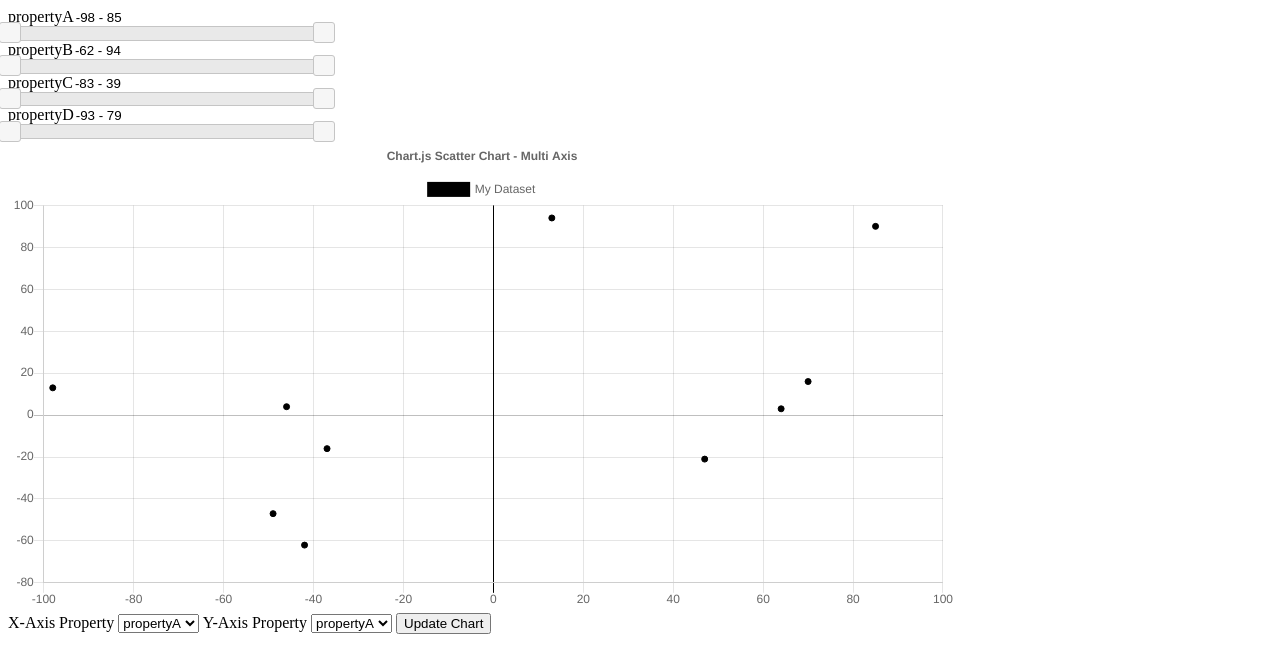
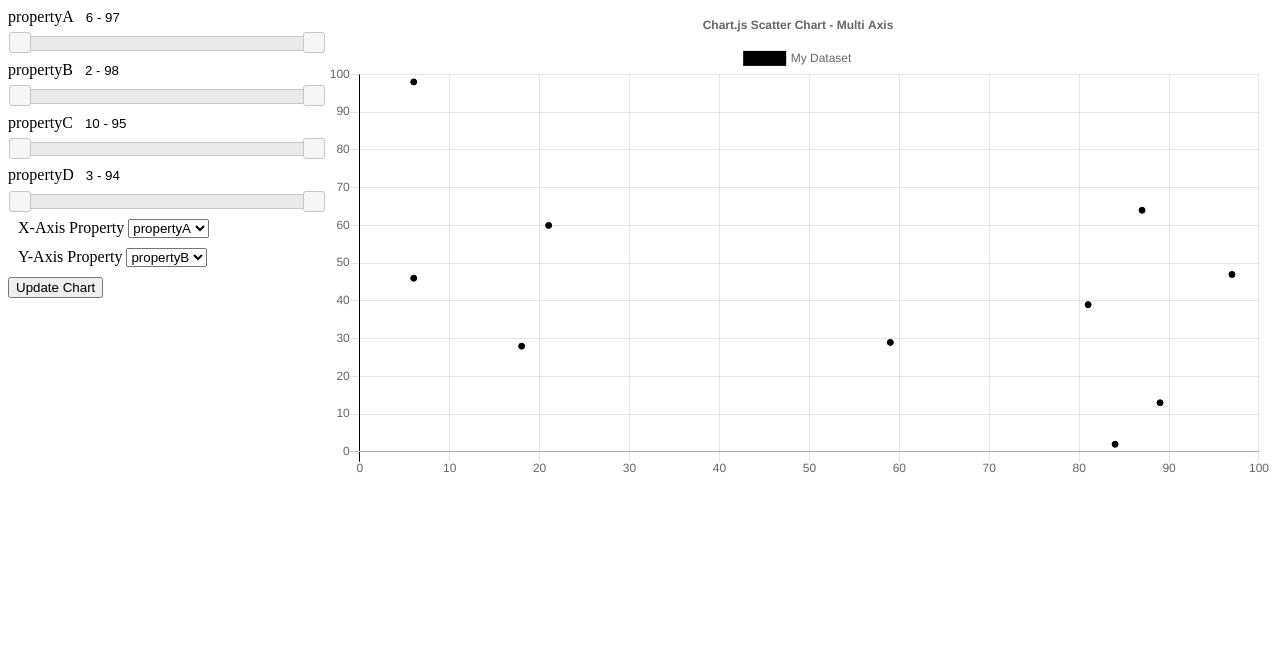
Before and after one commit to apillard/apillard.github.io, a plain HTML site: page index.html in a window 1280 px wide. Drawn offline with nearby package versions, Linux system fonts and the light colour scheme.

Commit message:
various improvements
improve styling
improve use of jquery
remove commented out code
remove console.log
fix default x and y selection

```diff
--- a/index.html
+++ b/index.html
@@ -14,27 +14,52 @@
         -webkit-user-select: none;
         -ms-user-select: none;
     }
+
+	.sliderAmount {
+		border: 0;
+		margin-left: 10px
+	}
+	.ui-slider {
+		margin: 10px
+	}
+	#filtersColumn {
+		width: 25%;
+		float:left
+	}
+	#canvasContainer {
+		width: 75%;
+		float: right
+	}
+	.axisContainer {
+		width: 100%;
+		margin: 10px
+	}
+
     </style>
 </head>
 
 <body>
-    <div id="filterColumn" style="width:25%">
+    <div id="filtersColumn">
+		<div id="sliders"></div>
+		<div class="axisContainer">
+			<label for="xAxisSelect">X-Axis Property</label>
+			<select id="xAxisSelect" class="axisSelect"></select>
+		</div>
+		<div class="axisContainer">
+			<label for="yAxisSelect">Y-Axis Property</label>
+			<select id="yAxisSelect" class="axisSelect"></select>
+		</div>
+		<button id="updateChart">Update Chart</button>
 	</div>
-    <div style="width:75%">
-        <div>
-            <canvas id="canvas"></canvas>
-        </div>
-    </div>
-    <label for="xAxisSelect">X-Axis Property</label>
-    <select id="xAxisSelect" class="axisSelect"></select>
-    <label for="yAxisSelect">Y-Axis Property</label>
-    <select id="yAxisSelect" class="axisSelect"></select>
-    <button id="updateChart">Update Chart</button>
+	<div id="canvasContainer">
+		<canvas id="canvas"></canvas>
+	</div>
+
 
 
     <script>
     var randomScalingFactor = function() {
-        return (Math.random() > 0.5 ? 1.0 : -1.0) * Math.round(Math.random() * 100);
+        return Math.round(Math.random() * 100);
     };
 
     var multiPropertyData = [];
@@ -49,13 +74,17 @@
         );
     }
 
-    var axisSelects = $('.axisSelect');
+	var defaultX = 'propertyA';
+	var defaultY = 'propertyB';
+
+	var xAxisSelect = $('#xAxisSelect')
+	var yAxisSelect = $('#yAxisSelect')
     var propertyKeys = Object.keys(multiPropertyData[0]);
-	var filterColumn = $('#filterColumn');
+	var slidersDiv = $('#sliders');
 	var keyToSliderMap = {};
     propertyKeys.forEach(function(key){
         var option = $("<option></option").val(key).text(key);
-        option.appendTo(axisSelects);
+        option.appendTo([xAxisSelect, yAxisSelect]);
 
         var minValue = Number.MAX_VALUE;
         var maxValue = Number.MIN_VALUE
@@ -69,7 +98,9 @@
             }
         });
 		var sliderLabel = $("<label>" + key + "</label>");
-		var labelAmount = $("<input type=\"text\" readonly style=\"border:0\"></input").attr({type: "text"})
+		var labelAmount = $("<input></input")
+							.prop({type: "text", readonly: true})
+							.addClass("sliderAmount")
 		.val(minValue + " - " + maxValue)
 		var slider = $("<div></div>").slider({
 			range: true,
@@ -83,35 +114,33 @@
 		keyToSliderMap[key] = slider;
 
 
-		filterColumn.append(sliderLabel);
-		filterColumn.append(labelAmount);
-		filterColumn.append(slider);
+		slidersDiv.append(sliderLabel);
+		slidersDiv.append(labelAmount);
+		slidersDiv.append(slider);
 
     });
 
-       multiPropertyData.forEach(function(currentValue){
-       currentValue.x = currentValue.propertyA;
-       currentValue.y = currentValue.propertyB;
+	xAxisSelect.val(defaultX);
+	yAxisSelect.val(defaultY);
 
-    });
+
+	multiPropertyData.forEach(function(currentValue){
+		currentValue.x = currentValue[defaultX];
+		currentValue.y = currentValue[defaultY];
+	});
 
     $('#updateChart').click(function() {
 		var filteredData = multiPropertyData;
 		propertyKeys.forEach(function(key){
-			console.log("key",  key);
-			console.log("filteredData", filteredData);
 			filteredData = filteredData.filter(function(currentValue){
 				var slider = keyToSliderMap[key];
 				var minValue = slider.slider("values", 0);
 				var maxValue = slider.slider("values", 1);
-				console.log("slider", slider);
-				console.log("minValue", minValue);
-				console.log("maxValue", maxValue);
 				return currentValue[key] >= minValue && currentValue[key] <= maxValue;
 			});
 		});
-		var xAxisProperty = $('#xAxisSelect').val();
-        var yAxisProperty = $('#yAxisSelect').val();
+		var xAxisProperty = xAxisSelect.val();
+        var yAxisProperty = yAxisSelect.val();
 		filteredData.forEach(
             function(currentValue) {
                 currentValue.x = currentValue[xAxisProperty];
@@ -165,14 +194,6 @@
 				},
 				tooltips : {
 					callbacks: {
-						// title : function(tooltipItems, data) {
-						// 	console.log("tooltipItems", tooltipItems);
-						// 	console.log("data", data);
-						// 	return "Title";
-						// },
-						// beforeTitle : function(toolTipItems, data) {
-						// 	return "Before Title";
-						// },
 						label : function(tooltipItems, data){
 							var dataPoint = data.datasets[tooltipItems.datasetIndex]
 								.data[tooltipItems.index];
```
